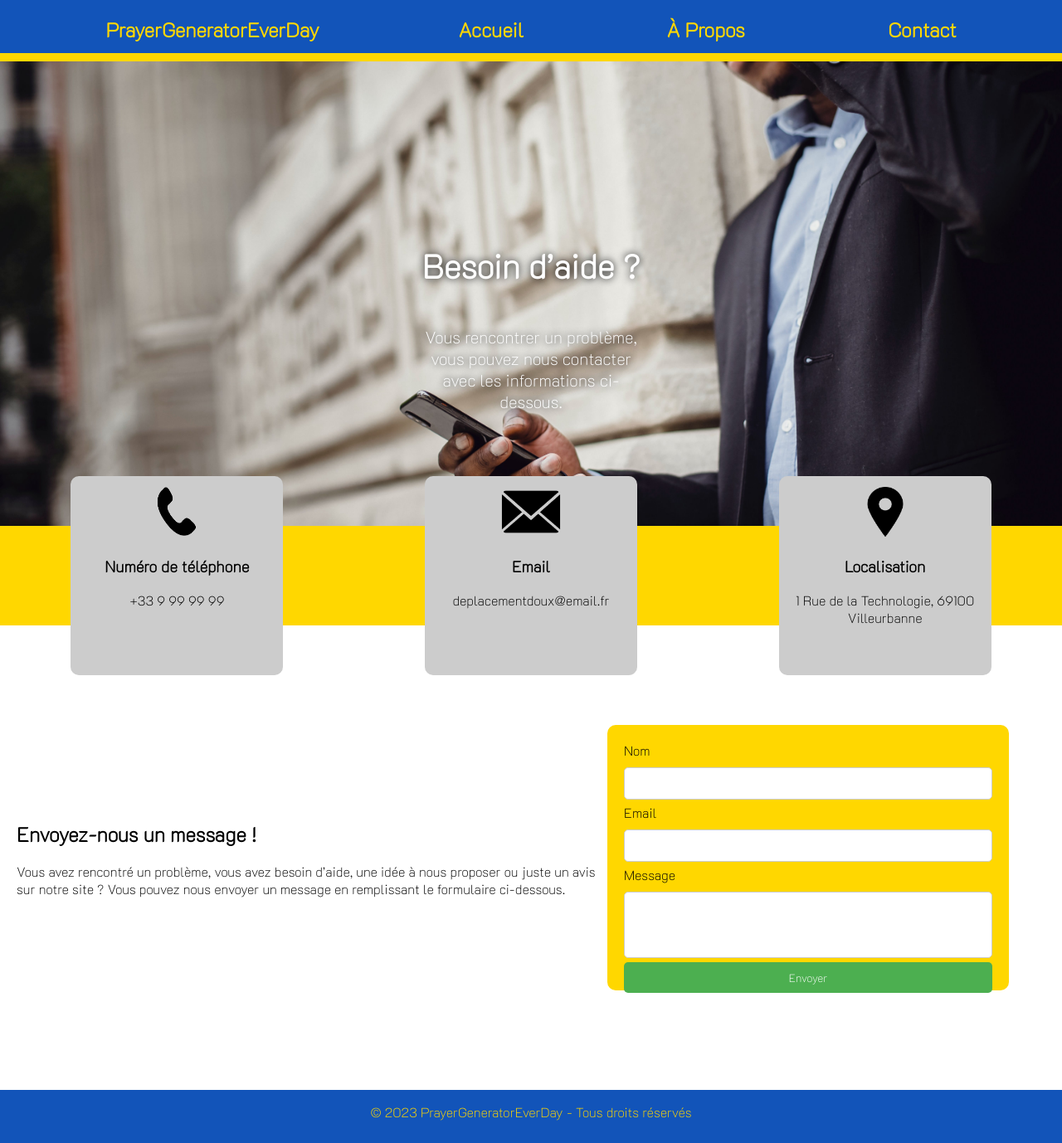
After one commit to ffillouxdev/PrayerGeneratorEveryDay, a Django app: page /contact/ in a window 1280 px wide. The commit adds this page. Shown: the whole page at 83% size. Run offline with Django 4.2, Linux system fonts and the light colour scheme.

Commit message:
page contact version ordi

```diff
--- /dev/null
+++ b/PrayerGeneratorEveryDay/myapp/static/css/contact.css
@@ -0,0 +1,130 @@
+@media(min-width: 500px){
+    .contact-section {
+        height: 70vh;
+        width: 100%;
+        background: url(/static/assets/bg1.jpg) no-repeat center center;
+        background-size: cover;
+        display: flex;
+        align-items: center;
+        flex-direction: column;
+        justify-content : center;
+    }
+
+    .contact-section h1 {
+        font-size: 40px;
+        color: #ffffff;
+        text-shadow: 0 0 10px #000000;
+    }
+
+    .contact-section p {
+        font-size: 20px;
+        color: #ffffff;
+        text-shadow: 0 0 10px #000000;
+        width: 20%;
+        height: 5%;
+        text-align: center;
+    }
+
+    .infos-strip {
+        background-color: #FFD700;
+        height: 15vh;
+        display: flex;
+        flex-direction: row;
+        align-items: center;
+        justify-content: space-around;
+    }
+
+    .info {
+        height: 30vh;
+        width: 20vw;
+        background-color: #ccc;
+        border-radius: 10px;
+        text-align: center;
+    }
+
+    .info img {
+        margin-top: 5%;
+        height: 60px;
+        width: 50px;
+    }
+
+    .info #email-icon {
+        height: 60px;
+        width: 80px;
+    }
+
+    .contact-form-section {
+        display: flex;
+        align-items: center;
+        justify-content: center;
+        height: 70vh;
+        width: 100%;
+    }
+
+    .form-contact {
+        display: flex;
+        flex-direction: column;
+        align-items: center;
+        height:40vh ;
+        width: 70%;
+        background-color: #FFD700;
+        margin-right: 5%;
+        padding: 20px;
+        border-radius: 10px;
+    }
+
+    .infos-form{
+        margin-left: 20px;
+        padding-right: 5px;
+    }
+
+    .top-form {
+        width: 100%;
+        display: flex;
+        flex-direction: column;
+    }
+
+    .top-form label {
+        margin-bottom: 5px;
+    }
+
+    .top-form input {
+        width: 100%;
+        padding: 10px;
+        margin: 5px 0;
+        border: 1px solid #ccc;
+        border-radius: 5px;
+    }
+
+    .bottom-form {
+        width: 100%;
+        display: flex;
+        flex-direction: column;
+    }
+
+    .bottom-form label {
+        margin-bottom: 5px;
+    }
+
+    .form-textarea {
+        width: 100%;
+        padding: 10px;
+        margin: 5px 0;
+        border: 1px solid #ccc;
+        border-radius: 5px;
+        height: 10vh;
+    }
+
+    .form-button {
+        background-color: #4CAF50;
+        color: white;
+        padding: 10px 15px;
+        border: none;
+        border-radius: 5px;
+        cursor: pointer;
+    }
+
+    .form-button:hover {
+        background-color: #45a049;
+    }
+}
--- /dev/null
+++ b/PrayerGeneratorEveryDay/myapp/templates/contact.html
@@ -0,0 +1,53 @@
+{% extends "base.html" %}
+{% load static %}
+{% block extra_css %}
+<link rel="stylesheet" type="text/css" href="{% static 'css/contact.css' %}?{% now 'U' %}">
+{% endblock %}
+{% block content %}
+<div class="contact-section">
+    <h1>Besoin d’aide ?</h1>
+    <p>Vous rencontrer un problème, vous pouvez nous contacter avec les informations ci-dessous.</p>
+</div>
+<div class="infos-strip">
+    <div class="info phone">
+        <img src="{%static 'assets/phone.png' %}" alt="phone icon">
+        <h3>Numéro de téléphone</h3>
+        <p>+33 9 99 99 99</p>
+    </div>
+    <div class="info email">
+        <img src="{%static 'assets/email.png' %}" alt="email icon" id="email-icon">
+        <h3>Email</h3>
+        <p>deplacementdoux@email.fr</p>
+    </div>
+    <div class="info location">
+        <img src="{%static 'assets/location.png' %}" alt="location icon">
+        <h3>Localisation</h3>
+        <p>1 Rue de la Technologie, 69100 Villeurbanne</p>
+    </div>
+</div>
+<div class="contact-form-section">
+    <div class="infos-form">
+        <h2>Envoyez-nous un message !</h2>
+        <p>Vous avez rencontré un problème, vous avez besoin d’aide, une idée à nous proposer ou juste un avis sur notre site ? Vous pouvez nous envoyer un message en remplissant le formulaire ci-dessous.</p>
+    </div>
+    <div class="form-contact">
+        <div class="top-form">
+            <label for="name">Nom</label>
+            <input type="text" name="name" id="name" class="form-input" required>
+
+            <label for="email">Email</label>
+            <input type="text" name="email" id="email" class="form-input" required>
+        </div>
+
+        <div class="bottom-form">
+            <label for="message">Message</label>
+            <textarea name="message" id="textMessage" class="form-textarea" cols="30" rows="10" required></textarea>
+
+            <button type="submit" class="form-button">Envoyer</button>
+        </div>
+    </div>
+
+</div>
+</div>
+
+{% endblock %}
--- a/PrayerGeneratorEveryDay/myapp/urls.py
+++ b/PrayerGeneratorEveryDay/myapp/urls.py
@@ -2,5 +2,6 @@ from django.urls import path
 from . import views
 
 urlpatterns = [
-    path("", views.home, name="home")
+    path("", views.home, name="home"),
+    path("contact/", views.contact, name="concact")
 ]
--- a/PrayerGeneratorEveryDay/myapp/views.py
+++ b/PrayerGeneratorEveryDay/myapp/views.py
@@ -15,3 +15,6 @@ def home(request):
     }
 
     return render(request, 'home.html', context)
+
+def contact(request):
+    return render(request, 'contact.html')
--- a/PrayerGeneratorEveryDay/static/css/base.css
+++ b/PrayerGeneratorEveryDay/static/css/base.css
@@ -1,7 +1,7 @@
 
 @import url('https://fonts.googleapis.com/css2?family=Lobster&display=swap');
 
-@media screen and (min-width: 500px) and (min-height: 790px) {
+@media (min-width: 500px) {
     * {
         box-sizing: border-box;
         resize: none;
@@ -53,9 +53,6 @@
     }
 
     /*Main Section*/
-    main {
-        background-color: #1254b9;
-    }
 
     main hr {
         border: 5px solid #FFD700;
@@ -78,7 +75,7 @@
     }
 }
 
-@media screen and (min-width: 500px) and (max-height: 820px){
+@media(max-width: 490px){
 
     * {
         box-sizing: border-box;
@@ -131,9 +128,6 @@
     }
 
     /*Main Section*/
-    main {
-        background-color: #1254b9;
-    }
 
     main hr {
         border: 5px solid #FFD700;
--- a/PrayerGeneratorEveryDay/templates/base.html
+++ b/PrayerGeneratorEveryDay/templates/base.html
@@ -18,13 +18,13 @@
                 <div class="navbarNav">
                     <ul>
                         <li class="nav-item 1">
-                            <a class="nav-link" href="#">Accueil</a>
+                            <a class="nav-link" href="/">Accueil</a>
                         </li>
                         <li class="nav-item  2">
                             <a class="nav-link" href="#">À Propos</a>
                         </li>
                         <li class="nav-item 3">
-                            <a class="nav-link" href="#">Contact</a>
+                            <a class="nav-link" href="contact/">Contact</a>
                         </li>
                     </ul>
                 </div>
```
Also changed, not shown: PrayerGeneratorEveryDay/myapp/static/css/home.css (+218 -220 lines), PrayerGeneratorEveryDay/myapp/static/assets/bg1.jpg (added), PrayerGeneratorEveryDay/myapp/static/assets/email.png (added), PrayerGeneratorEveryDay/myapp/static/assets/location.png (added), PrayerGeneratorEveryDay/myapp/static/assets/phone.png (added).
